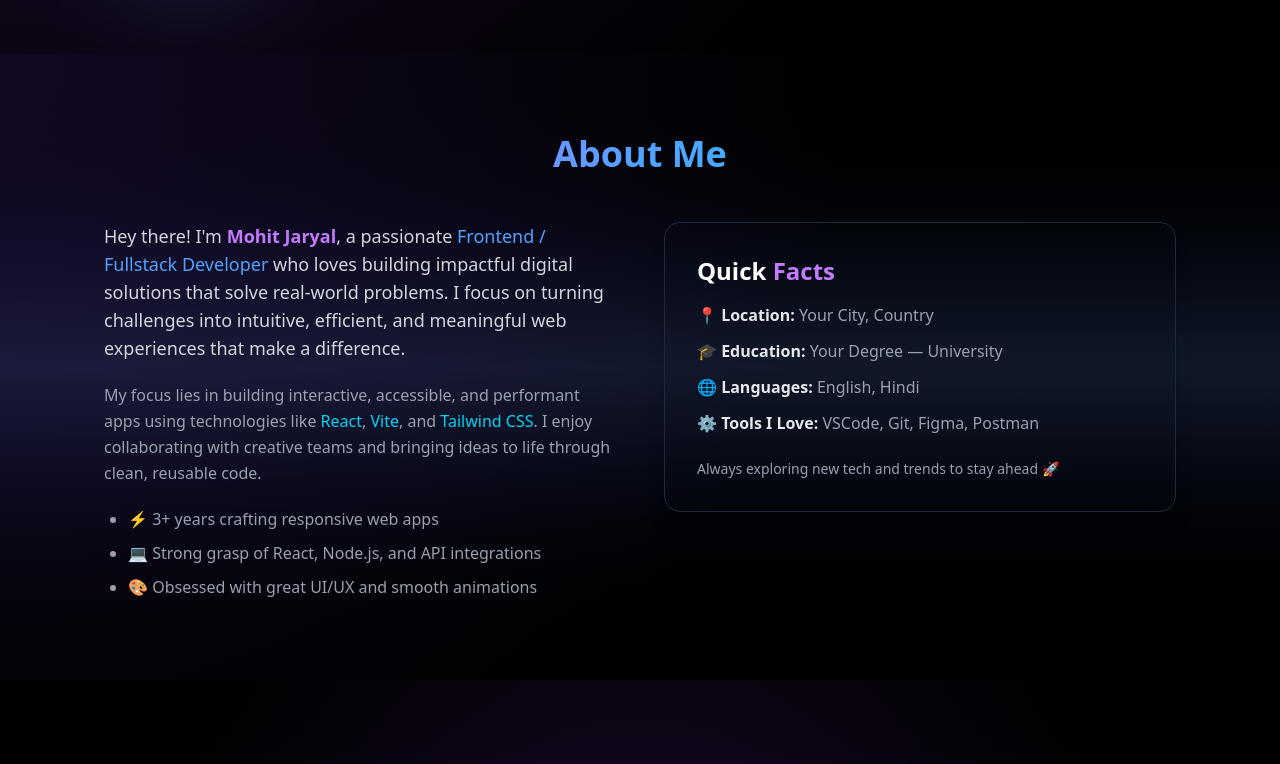
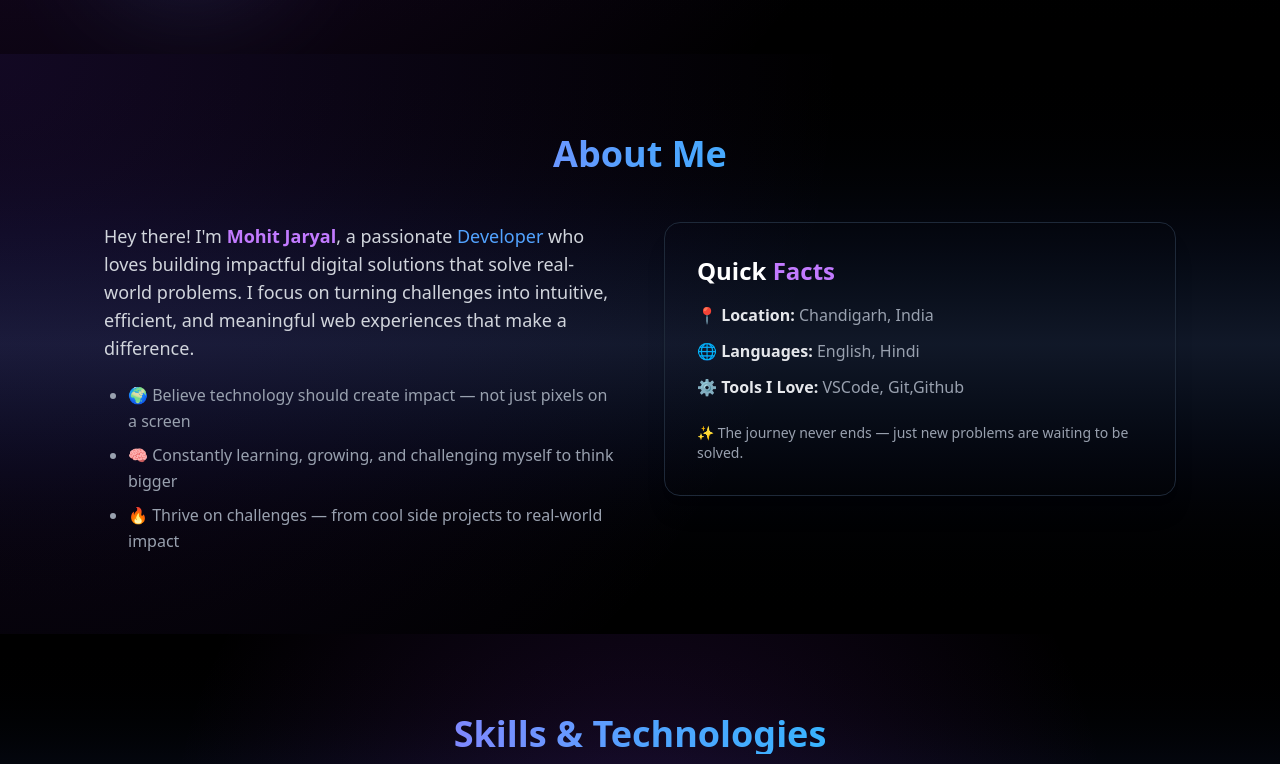
Before and after one commit to mohitjaryal/my-portfolio, a React (Vite) app in the folder portfolio/: page / in a window 1280 px wide. Shown: the part 616-1380 px from the top of the page. Built offline with nearby package versions, Linux system fonts and the light colour scheme.

Commit message:
Update About.jsx

```diff
--- a/portfolio/src/components/About.jsx
+++ b/portfolio/src/components/About.jsx
@@ -36,26 +36,17 @@ export default function About() {
               </span>
               , a passionate{" "}
               <span className="text-blue-400">
-                Frontend / Fullstack Developer
+                Developer
               </span>{" "}
               who loves building impactful digital solutions that solve
               real-world problems. I focus on turning challenges into intuitive,
               efficient, and meaningful web experiences that make a difference.
             </p>
 
-            <p className="mb-5 text-gray-400">
-              My focus lies in building interactive, accessible, and performant
-              apps using technologies like{" "}
-              <span className="text-cyan-400">React</span>,{" "}
-              <span className="text-cyan-400">Vite</span>, and{" "}
-              <span className="text-cyan-400">Tailwind CSS</span>. I enjoy
-              collaborating with creative teams and bringing ideas to life
-              through clean, reusable code.
-            </p>
             <ul className="list-disc pl-6 text-gray-400 space-y-2">
-              <li>⚡ 3+ years crafting responsive web apps</li>
-              <li>💻 Strong grasp of React, Node.js, and API integrations</li>
-              <li>🎨 Obsessed with great UI/UX and smooth animations</li>
+              <li>🌍 Believe technology should create impact — not just pixels on a screen</li>
+              <li>🧠 Constantly learning, growing, and challenging myself to think bigger</li>
+              <li>🔥 Thrive on challenges — from cool side projects to real-world impact</li>
             </ul>
           </motion.div>
 
@@ -72,11 +63,7 @@ export default function About() {
             <div className="text-gray-300 space-y-3">
               <p>
                 <strong className="text-gray-200">📍 Location:</strong>{" "}
-                <span className="text-gray-400">Your City, Country</span>
-              </p>
-              <p>
-                <strong className="text-gray-200">🎓 Education:</strong>{" "}
-                <span className="text-gray-400">Your Degree — University</span>
+                <span className="text-gray-400">Chandigarh, India</span>
               </p>
               <p>
                 <strong className="text-gray-200">🌐 Languages:</strong>{" "}
@@ -85,12 +72,12 @@ export default function About() {
               <p>
                 <strong className="text-gray-200">⚙️ Tools I Love:</strong>{" "}
                 <span className="text-gray-400">
-                  VSCode, Git, Figma, Postman
+                  VSCode, Git,Github
                 </span>
               </p>
             </div>
             <div className="mt-6 text-sm text-gray-400">
-              Always exploring new tech and trends to stay ahead 🚀
+              ✨ The journey never ends — just new problems are waiting to be solved.
             </div>
           </motion.div>
         </div>
```
